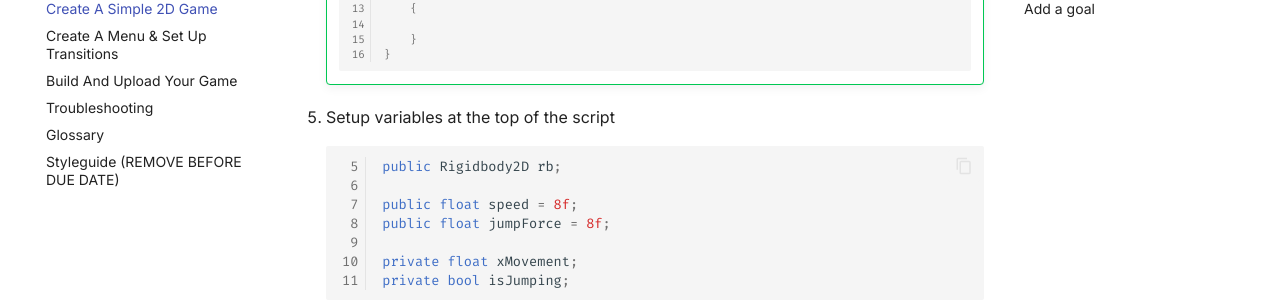
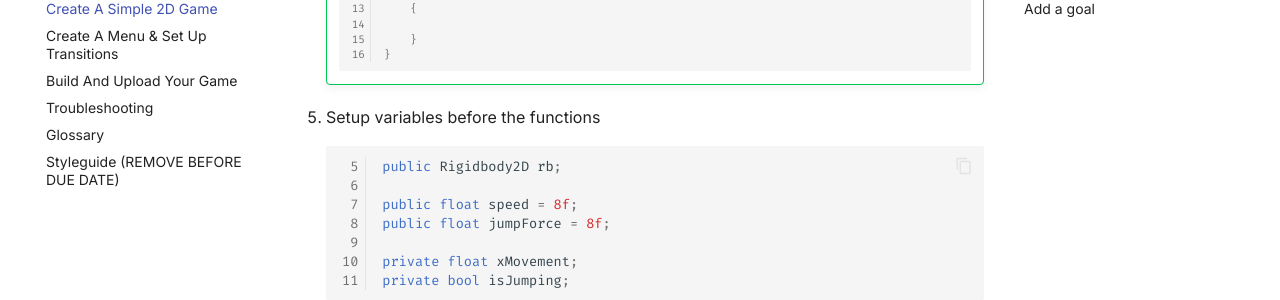
Before and after one commit to Mcitang/User-Documentation, an MkDocs documentation site: the page built from docs/make-game.md, in a window 1280 px wide and 900 px high, scrolled down 4133 px. Shown: the part 153-453 px from the top of the window. Built offline with MkDocs 1.6.1 and Material for MkDocs 9.7.7, drawn with Linux system fonts in a browser that asks for light colours; emoji names are drawn with the system emoji font; comment, search, counter and statistics services are not loaded.

Commit message:
Remove posible confusion with variable placement

````diff
--- a/docs/make-game.md
+++ b/docs/make-game.md
@@ -105,7 +105,7 @@ Unity will ask to restart the editor, then the legacy input system will be activ
         }
         ```
 
-1. Setup variables at the top of the script
+1. Setup variables before the functions
 
     ```C# linenums="5"
     public Rigidbody2D rb;
````
